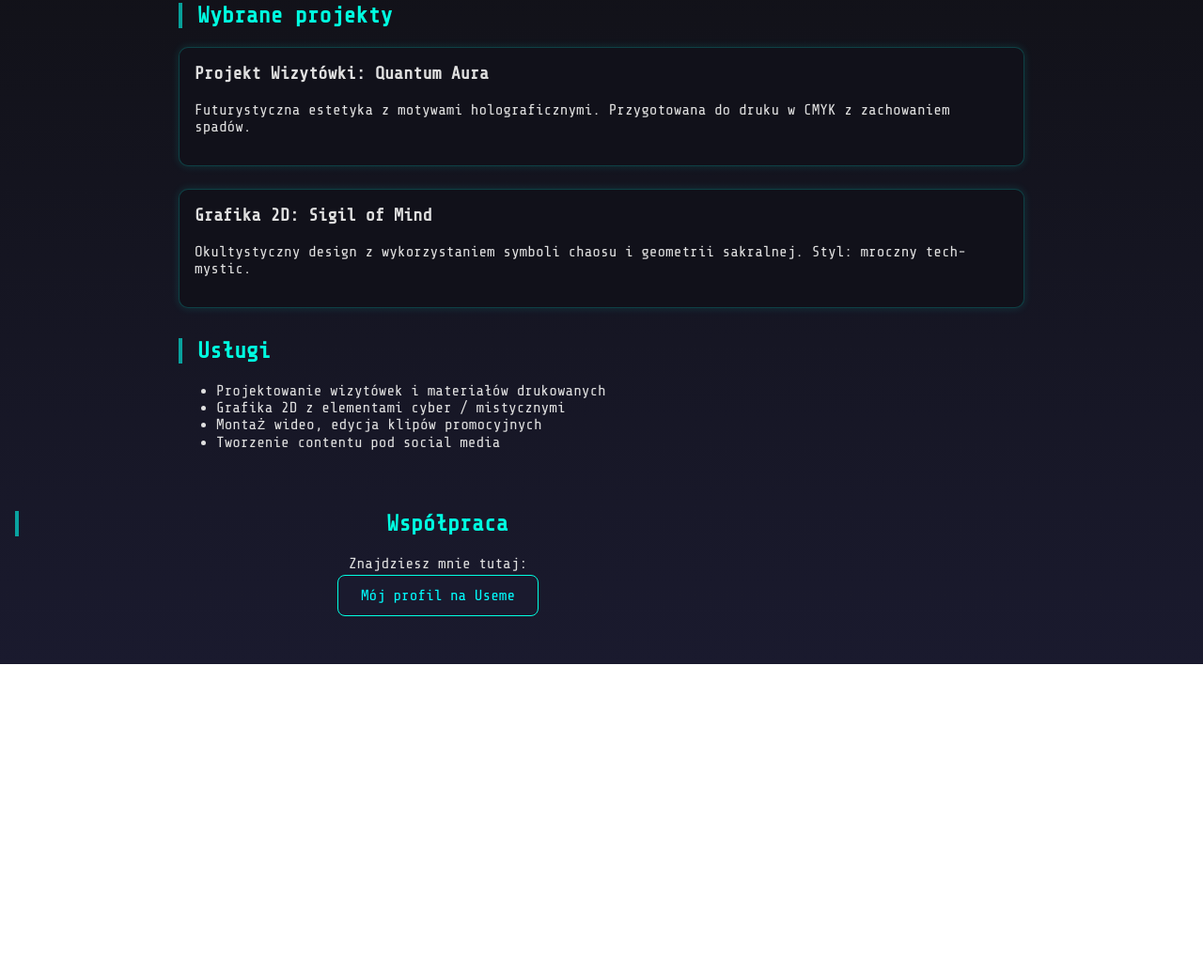
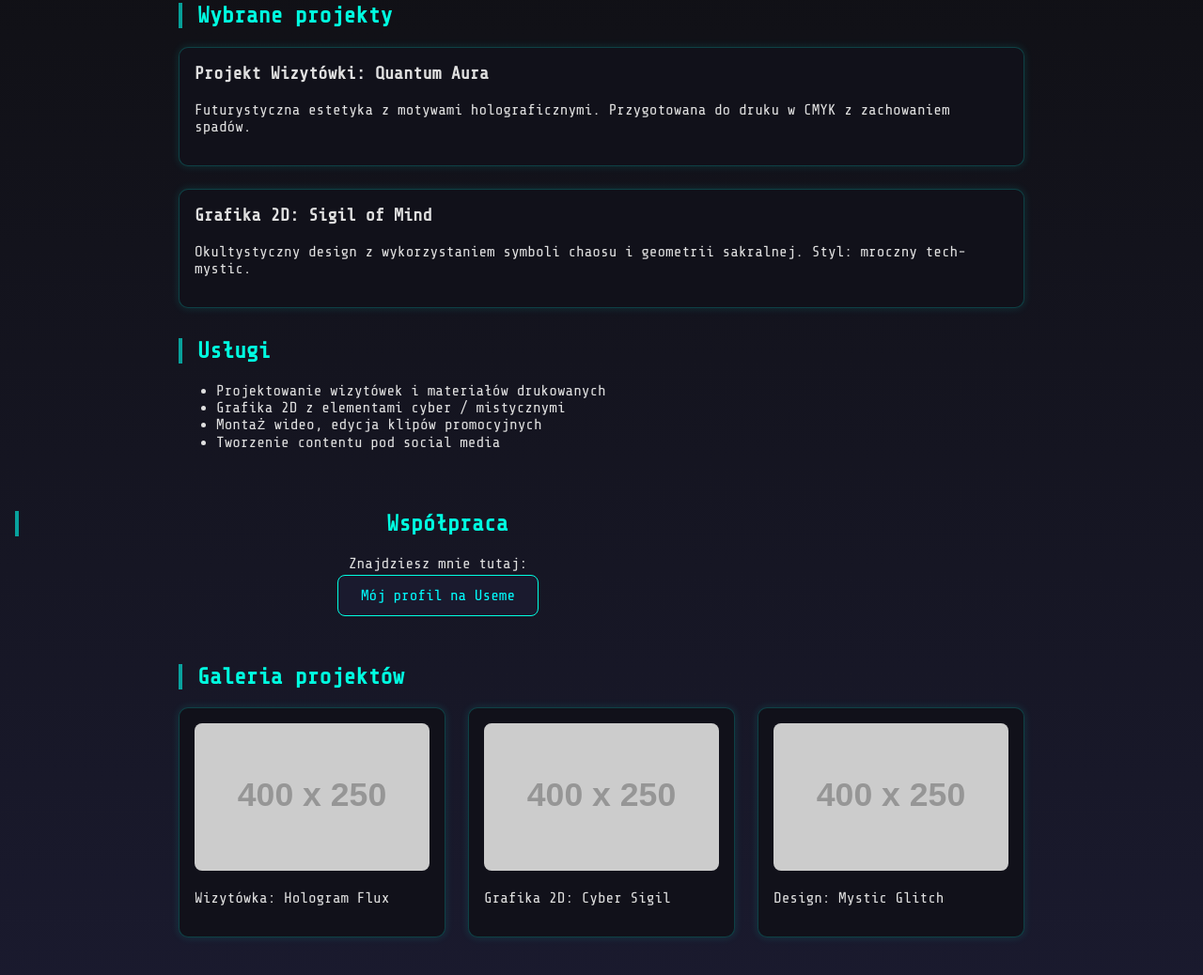
Before and after one commit to Robsoniq/Levelup, a plain HTML site: page index.html in a window 1280 px wide. Shown: the part 411-1449 px from the top of the page at 94% size. Before the commit the page ends 1118 px from the top, so only its background shows below. Drawn offline with nearby package versions, Linux system fonts and the light colour scheme; placeholder pictures from the web are drawn by us.

Commit message:
Update index.html

```diff
--- a/index.html
+++ b/index.html
@@ -103,3 +103,20 @@
   </section>
 </body>
 </html>
+<section>
+  <h2>Galeria projektów</h2>
+  <div style="display: grid; grid-template-columns: repeat(auto-fit, minmax(250px, 1fr)); gap: 1.5rem;">
+    <div class="project">
+      <img src="https://via.placeholder.com/400x250?text=Projekt+1" alt="Projekt 1" style="width:100%; border-radius: 8px;">
+      <p>Wizytówka: Hologram Flux</p>
+    </div>
+    <div class="project">
+      <img src="https://via.placeholder.com/400x250?text=Projekt+2" alt="Projekt 2" style="width:100%; border-radius: 8px;">
+      <p>Grafika 2D: Cyber Sigil</p>
+    </div>
+    <div class="project">
+      <img src="https://via.placeholder.com/400x250?text=Projekt+3" alt="Projekt 3" style="width:100%; border-radius: 8px;">
+      <p>Design: Mystic Glitch</p>
+    </div>
+  </div>
+</section>
```
